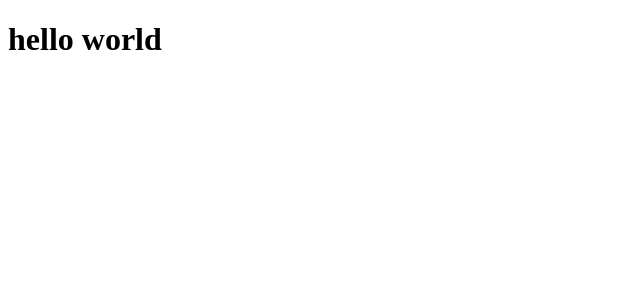
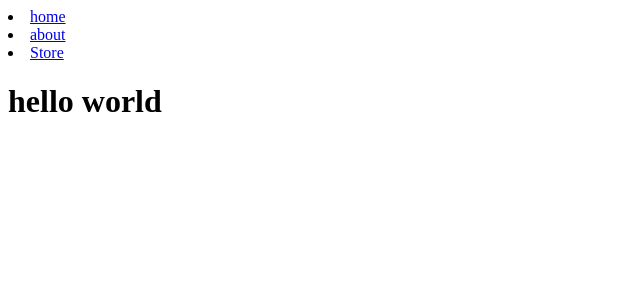
Before and after one commit to ivansanguezax/NextJsBases, a Next.js app: page / in a window 1280 px wide. Shown: the top 300 px of the page, without its empty margins (0-640 px from the left). Built offline with nearby package versions, Linux system fonts and the light colour scheme.

Commit message:
[003]-Link

```diff
--- a/app/layout.js
+++ b/app/layout.js
@@ -1,3 +1,5 @@
+import Navbar from "../components/Navbar"
+
 export const metadata = {
   title: 'Mi pagina',
   description: 'Generated by Next.js',
@@ -6,7 +8,9 @@
 export default function RootLayout({ children }) {
  return (
     <html lang="en">
-      <body>{children}</body>
+      <body>
+      <Navbar/>
+      {children}</body>
     </html>
   )
 }
--- /dev/null
+++ b/components/Navbar.jsx
@@ -0,0 +1,26 @@
+import Link from "next/link"
+
+
+function Navbar() {
+  return (
+    <nav>
+        <li>
+          <Link href="/">
+            home
+          </Link>
+        </li>
+        <li>
+          <Link href="/about">
+            about
+          </Link>
+        </li>
+        <li>
+          <Link href="/store">
+            Store
+          </Link>
+        </li>
+      </nav>
+  )
+}
+
+export default Navbar
```
